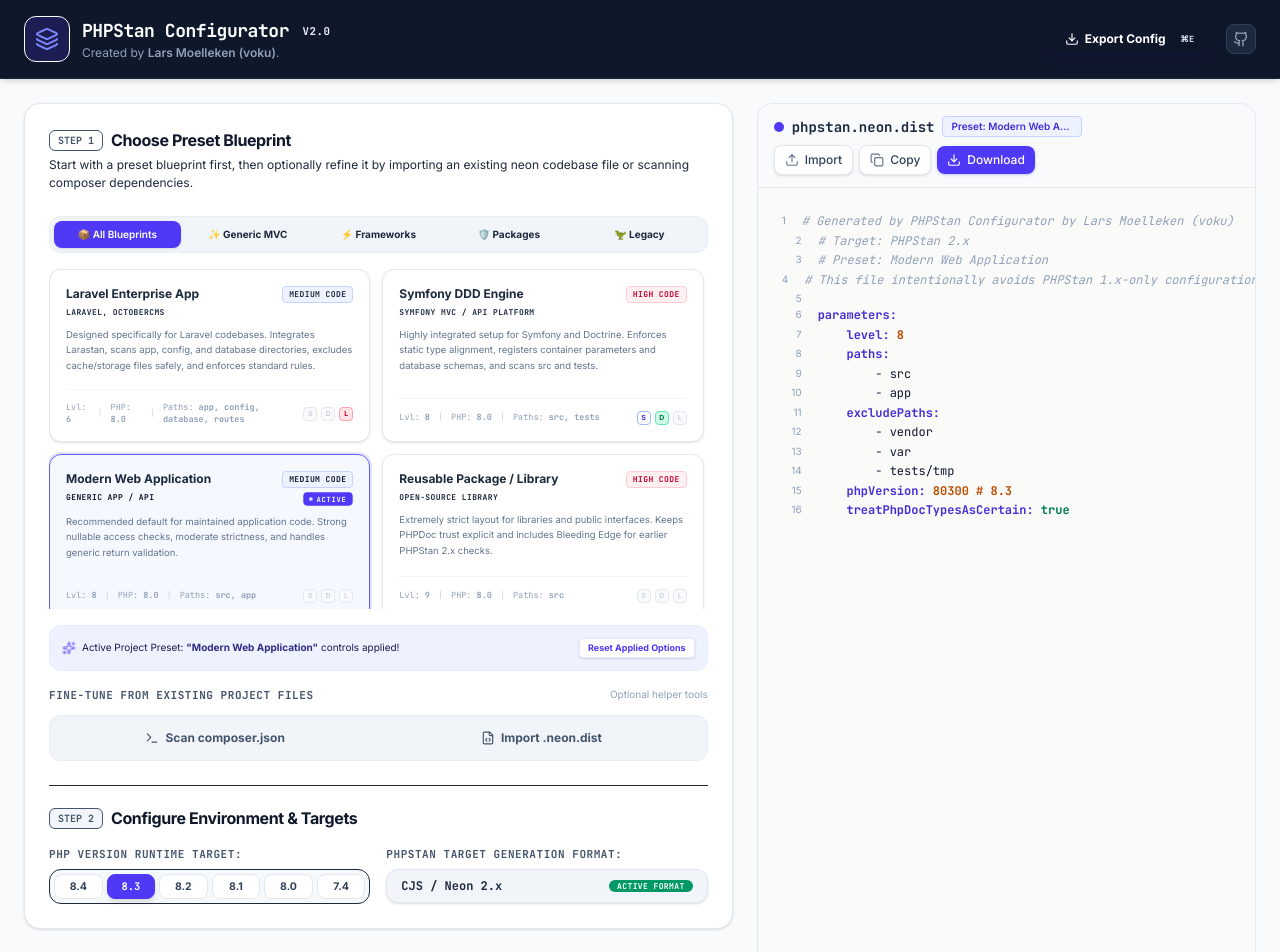
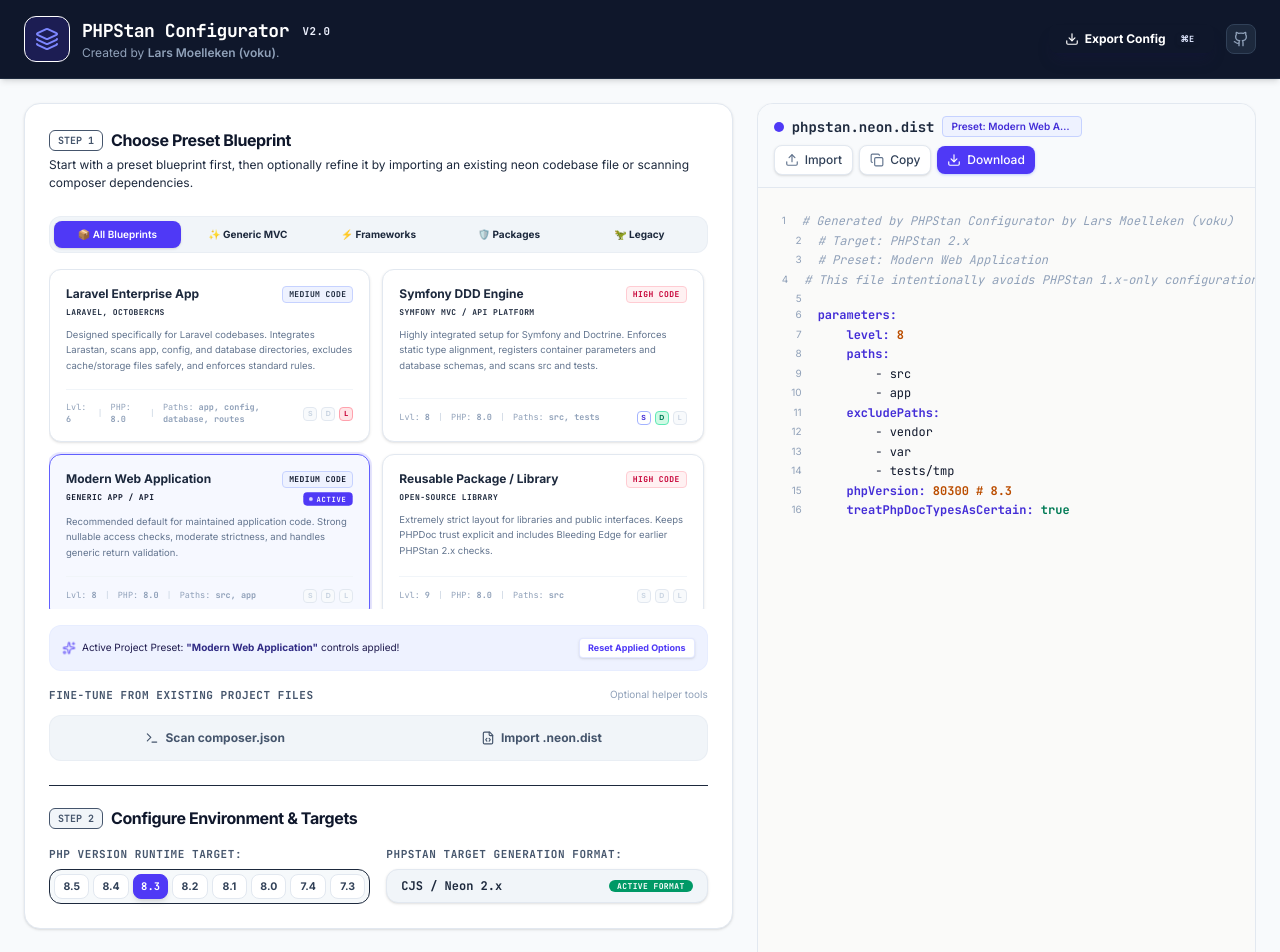
Before and after one commit to voku/PHPStanConfigurator, a React (Vite) app: page / in a window 1280 px wide. Shown: the top 952 px of the page. Built offline with nearby package versions, Linux system fonts and the light colour scheme.

Commit message:
feat: add php 8.5 option and align bleeding edge include
Agent-Logs-Url: https://github.com/voku/PHPStanConfigurator/sessions/e68168cc-b97b-4401-9c28-28399f2fa5a7

Co-authored-by: voku <264695+voku@users.noreply.github.com>

```diff
--- a/server.ts
+++ b/server.ts
@@ -83,7 +83,7 @@ async function startServer() {
         }
       });
 
-      let systemInstruction = "You are an expert static analysis advisor specializing in PHPStan, nettes/neon formats, and modern PHP (8.0 to 8.4) development. " +
+      let systemInstruction = "You are an expert static analysis advisor specializing in PHPStan, nettes/neon formats, and modern PHP (8.0 to 8.5) development. " +
         "Help the developer design robust configurations, explain the trade-offs of rules, and teach them how to fix PHP errors in a clean style. " +
         "Reference Lars Moelleken's best practices. Keep replies concise, conversational, and highly technical.";
 
--- a/src/App.tsx
+++ b/src/App.tsx
@@ -738,19 +738,18 @@ export default function App() {
                   <label className="block text-[11px] font-bold text-slate-600 font-mono uppercase tracking-wider">
                     PHP version runtime target:
                   </label>
-                  <div className="grid grid-cols-6 gap-1 px-1 py-1 bg-slate-100/60 rounded-xl border">
-                    {['80400', '80300', '80200', '80100', '80000', '70400'].map((ver) => {
-                      const label = ver === '80400' ? '8.4' :
-                                    ver === '80300' ? '8.3' :
-                                    ver === '80200' ? '8.2' :
-                                    ver === '80100' ? '8.1' :
-                                    ver === '80000' ? '8.0' : '7.4';
-                      const isSelected = config.phpVersion === ver;
+                  <div
+                    className="grid gap-1 px-1 py-1 bg-slate-100/60 rounded-xl border"
+                    style={{ gridTemplateColumns: `repeat(${PHP_VERSIONS.length}, minmax(0, 1fr))` }}
+                  >
+                    {PHP_VERSIONS.map(({ value }) => {
+                      const label = formatPhpVersion(value);
+                      const isSelected = config.phpVersion === value;
                       return (
                         <button
-                          key={ver}
+                          key={value}
                           type="button"
-                          onClick={() => setConfig(prev => ({ ...prev, phpVersion: ver }))}
+                          onClick={() => setConfig(prev => ({ ...prev, phpVersion: value }))}
                           className={`py-1 text-center font-bold text-[10.5px] rounded-lg border transition-all cursor-pointer ${
                             isSelected
                               ? 'bg-indigo-600 text-white border-indigo-600 shadow-md font-extrabold font-mono'
--- a/src/data/rules.ts
+++ b/src/data/rules.ts
@@ -7,6 +7,7 @@ import { PhpStanConfig, Preset } from '../types';
 import { PHPSTAN_CONFIG_REFERENCE_BY_KEY } from './phpstanReference.generated';
 
 export const PHP_VERSIONS = [
+  { value: '80500', label: 'PHP 8.5 (80500)' },
   { value: '80400', label: 'PHP 8.4 (80400)' },
   { value: '80300', label: 'PHP 8.3 (80300)' },
   { value: '80200', label: 'PHP 8.2 (80200)' },
@@ -316,7 +317,7 @@ const LOCAL_RULE_EXPLANATIONS: Record<string, RuleExplanation> = {
   },
   bleedingEdge: {
     summary: 'Includes PHPStan’s Bleeding Edge ruleset.',
-    rationale: 'In PHPStan 2.x, Bleeding Edge is enabled by including the dedicated bleedingEdge.neon file. It previews rules, behaviour changes, bug fixes, and performance improvements that are planned for the next major release.',
+    rationale: 'In PHPStan 2.x, Bleeding Edge is enabled by including the dedicated phar://phpstan.phar/conf/bleedingEdge.neon file. It previews rules, behaviour changes, bug fixes, and performance improvements that are planned for the next major release.',
     trades: 'You get new analysis improvements sooner, but upgrades can surface fresh findings earlier than on the stable defaults.',
   },
   bootstrapFiles: {
--- a/src/lib/neon.ts
+++ b/src/lib/neon.ts
@@ -22,7 +22,7 @@ export function renderNeon(config: PhpStanConfig, presetName: string = 'Modern W
   const includes: string[] = [];
 
   if (config.strictRules.bleedingEdge) {
-    includes.push('vendor/phpstan/phpstan/conf/bleedingEdge.neon');
+    includes.push('phar://phpstan.phar/conf/bleedingEdge.neon');
   }
 
 // Extensions
```
Also changed, not shown: 2 other files (tests, documents, lock files or other folders).
